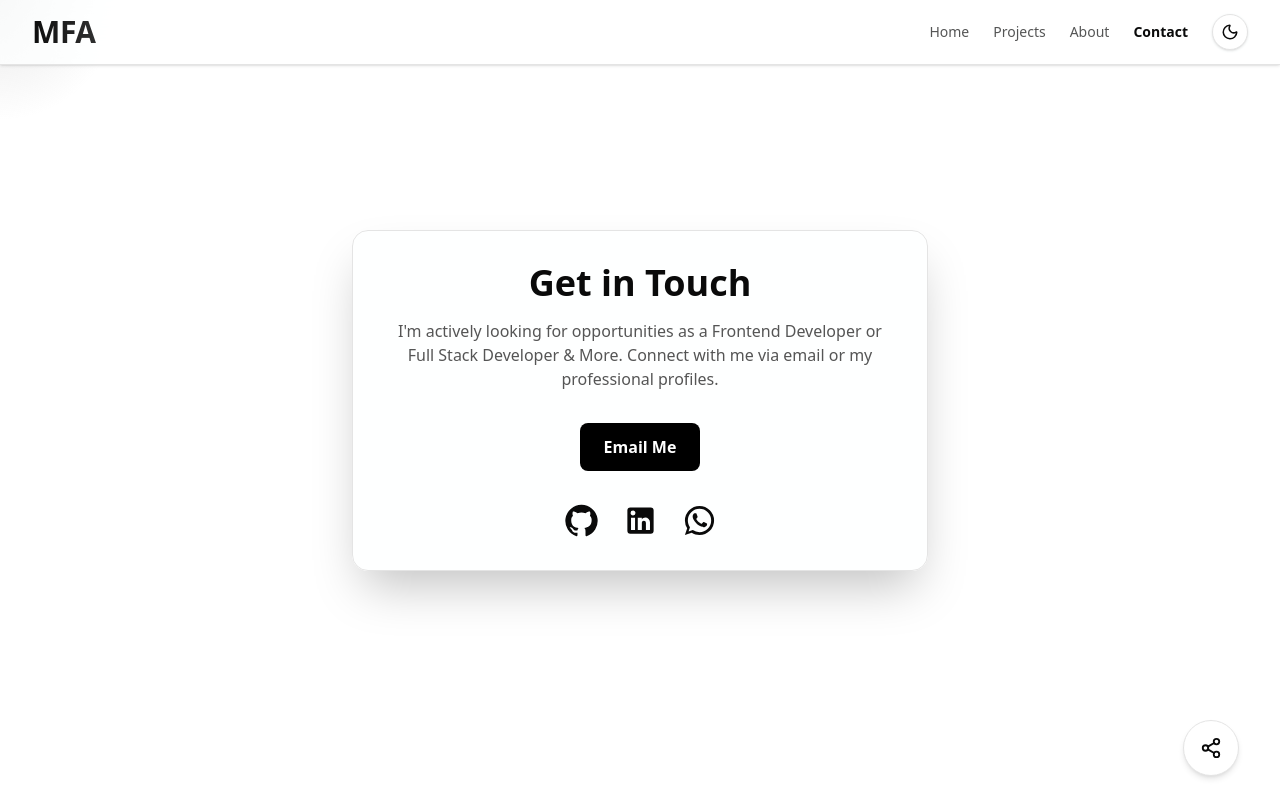
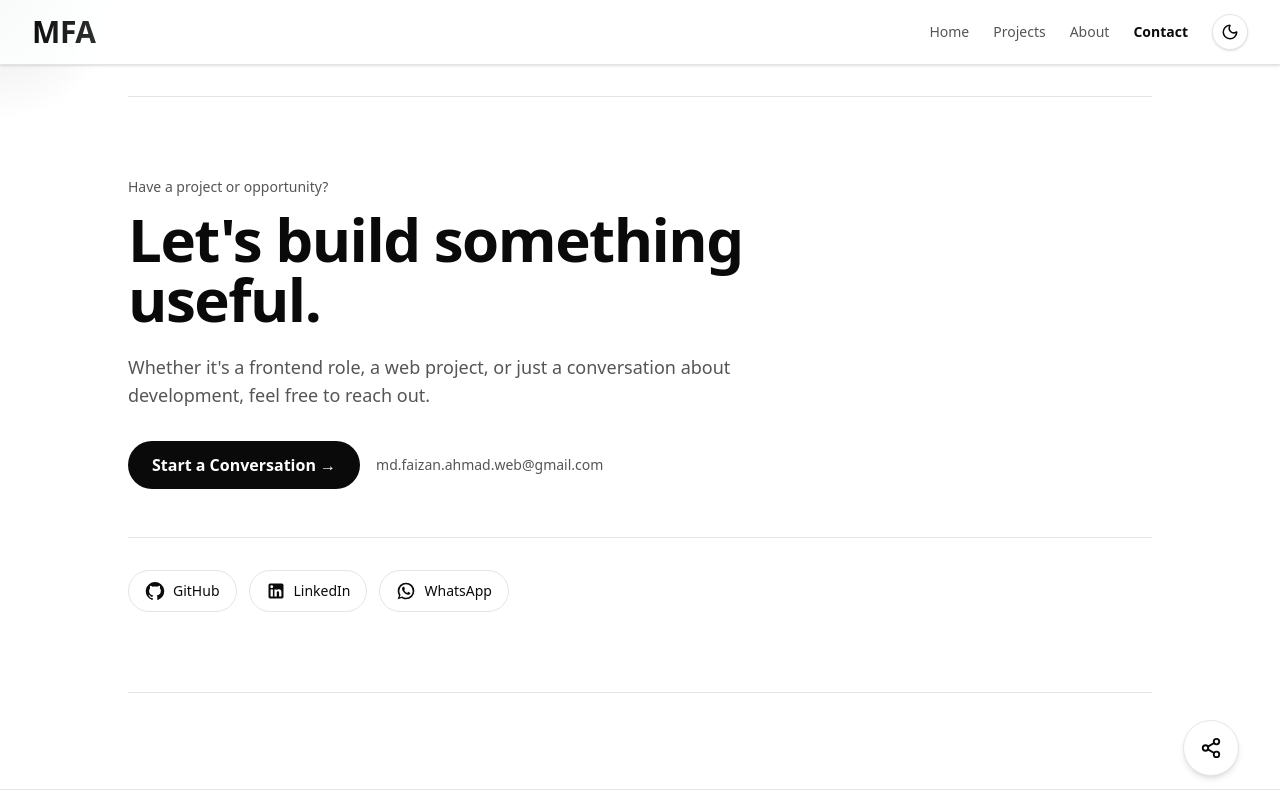
Before and after one commit to md-faizanahmad/Md_Faizan_Ahmad_Portfolio, a Next.js app: page /contact in a window 1280 px wide. Shown: the top 800 px of the page. Built offline with nearby package versions, Linux system fonts and the light colour scheme.

Commit message:
refactor: redesign contact section with conversation-focused layout

```diff
--- a/src/components/contact/Contact.tsx
+++ b/src/components/contact/Contact.tsx
@@ -3,76 +3,101 @@
 import { GitHub, LinkedIn, WhatsApp } from "@mui/icons-material";
 import { motion } from "framer-motion";
 
+const contactLinks = [
+  {
+    label: "GitHub",
+    href: "https://github.com/md-faizanahmad",
+    icon: GitHub,
+  },
+  {
+    label: "LinkedIn",
+    href: "https://www.linkedin.com/in/mdfaizandahmad",
+    icon: LinkedIn,
+  },
+  {
+    label: "WhatsApp",
+    href: "https://wa.me/+917563092029",
+    icon: WhatsApp,
+  },
+];
+
 export default function Contact() {
   return (
-    <div
-      className="
-        flex min-h-screen items-center justify-center p-4 py-40
-        bg-[color:var(--background)] text-[color:var(--foreground)]
-      "
-    >
+    <section className="px-4 py-24 sm:px-6 lg:px-8">
       <motion.div
-        initial={{ opacity: 0, y: 20 }}
-        animate={{ opacity: 1, y: 0 }}
-        transition={{ duration: 0.8 }}
-        className="
-          w-full max-w-xl rounded-2xl border border-[color:var(--border)]
-          bg-[color:var(--card)]/90 backdrop-blur-lg p-8 shadow-2xl text-center
-        "
+        initial={{ opacity: 0, y: 24 }}
+        whileInView={{ opacity: 1, y: 0 }}
+        viewport={{ once: true, amount: 0.2 }}
+        transition={{ duration: 0.6 }}
+        className="mx-auto max-w-5xl"
       >
-        <h1 className="mb-4 text-4xl font-bold">Get in Touch</h1>
+        <div className="border-y border-[color:var(--border)] py-16 sm:py-20">
+          <div className="max-w-3xl">
+            <p className="mb-3 text-sm font-medium text-[color:var(--muted-foreground)]">
+              Have a project or opportunity?
+            </p>
 
-        <p className="mb-8 text-[color:var(--muted-foreground)]">
-          I&apos;m actively looking for opportunities as a Frontend Developer or
-          Full Stack Developer & More. Connect with me via email or my
-          professional profiles.
-        </p>
+            <h2 className="text-4xl font-bold tracking-tight sm:text-5xl md:text-6xl">
+              Let&apos;s build something useful.
+            </h2>
 
-        <a
-          href="mailto:md.faizan.ahmad.web@gmail.com"
-          className="
-            mb-8 inline-block rounded-lg bg-black px-6 py-3 font-semibold
-            text-white transition-colors hover:bg-gray-900
-          "
-        >
-          Email Me
-        </a>
+            <p className="mt-6 max-w-2xl text-base leading-7 text-[color:var(--muted-foreground)] sm:text-lg">
+              Whether it&apos;s a frontend role, a web project, or just a
+              conversation about development, feel free to reach out.
+            </p>
 
-        <div className="flex justify-center space-x-6">
-          <motion.a
-            href="https://github.com/md-faizanahmad"
-            target="_blank"
-            rel="noopener noreferrer"
-            whileHover={{ scale: 1.1 }}
-            className="text-[color:var(--foreground)] hover:opacity-80"
-            aria-label="GitHub"
-          >
-            <GitHub fontSize="large" />
-          </motion.a>
+            <div className="mt-8 flex flex-wrap items-center gap-4">
+              <motion.a
+                href="mailto:md.faizan.ahmad.web@gmail.com"
+                whileHover={{ y: -2 }}
+                whileTap={{ scale: 0.98 }}
+                className="
+                  inline-flex items-center rounded-full
+                  bg-[color:var(--foreground)]
+                  px-6 py-3 font-semibold
+                  text-[color:var(--background)]
+                  transition-opacity hover:opacity-80
+                "
+              >
+                Start a Conversation →
+              </motion.a>
 
-          <motion.a
-            href="https://www.linkedin.com/in/mdfaizandahmad"
-            target="_blank"
-            rel="noopener noreferrer"
-            whileHover={{ scale: 1.1 }}
-            className="text-[color:var(--foreground)] hover:text-[#0A66C2]"
-            aria-label="LinkedIn"
-          >
-            <LinkedIn fontSize="large" />
-          </motion.a>
+              <span className="text-sm text-[color:var(--muted-foreground)]">
+                md.faizan.ahmad.web@gmail.com
+              </span>
+            </div>
+          </div>
 
-          <motion.a
-            href="https://wa.me/+917563092029"
-            target="_blank"
-            rel="noopener noreferrer"
-            whileHover={{ scale: 1.1 }}
-            className="text-[color:var(--foreground)] hover:text-[#25D366]"
-            aria-label="WhatsApp"
-          >
-            <WhatsApp fontSize="large" />
-          </motion.a>
+          <div className="mt-12 flex flex-wrap gap-3 border-t border-[color:var(--border)] pt-8">
+            {contactLinks.map((link) => {
+              const Icon = link.icon;
+
+              return (
+                <motion.a
+                  key={link.label}
+                  href={link.href}
+                  target="_blank"
+                  rel="noopener noreferrer"
+                  whileHover={{ y: -2 }}
+                  className="
+                    inline-flex items-center gap-2
+                    rounded-full border
+                    border-[color:var(--border)]
+                    px-4 py-2.5
+                    text-sm font-medium
+                    transition-colors
+                    hover:bg-[color:var(--secondary)]
+                  "
+                  aria-label={link.label}
+                >
+                  <Icon fontSize="small" />
+                  {link.label}
+                </motion.a>
+              );
+            })}
+          </div>
         </div>
       </motion.div>
-    </div>
+    </section>
   );
 }
--- a/src/components/hero/HeroServer.tsx
+++ b/src/components/hero/HeroServer.tsx
@@ -21,7 +21,7 @@ const HeroSectionServer = () => {
       <div className="flex flex-wrap justify-center gap-4">
         <Button
           asChild
-          className="bg-blue-800 hover:bg-blue-700 text-white font-semibold px-6 py-3 rounded-full transition-all duration-300 hover:scale-105"
+          className="bg-sky-800 hover:bg-sky-700 text-white font-semibold px-6 py-3 rounded-full transition-all duration-300 hover:scale-105"
         >
           <Link href={heroConfig.primaryCta.href}>
             {heroConfig.primaryCta.label}
```
